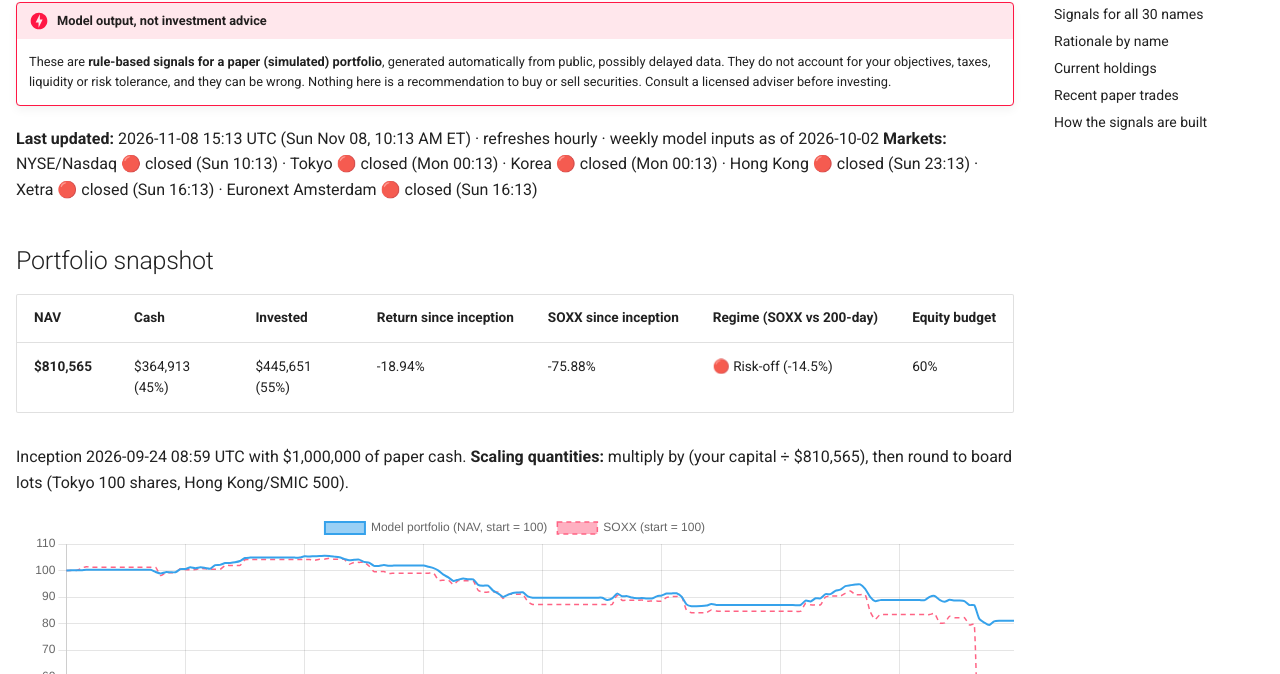
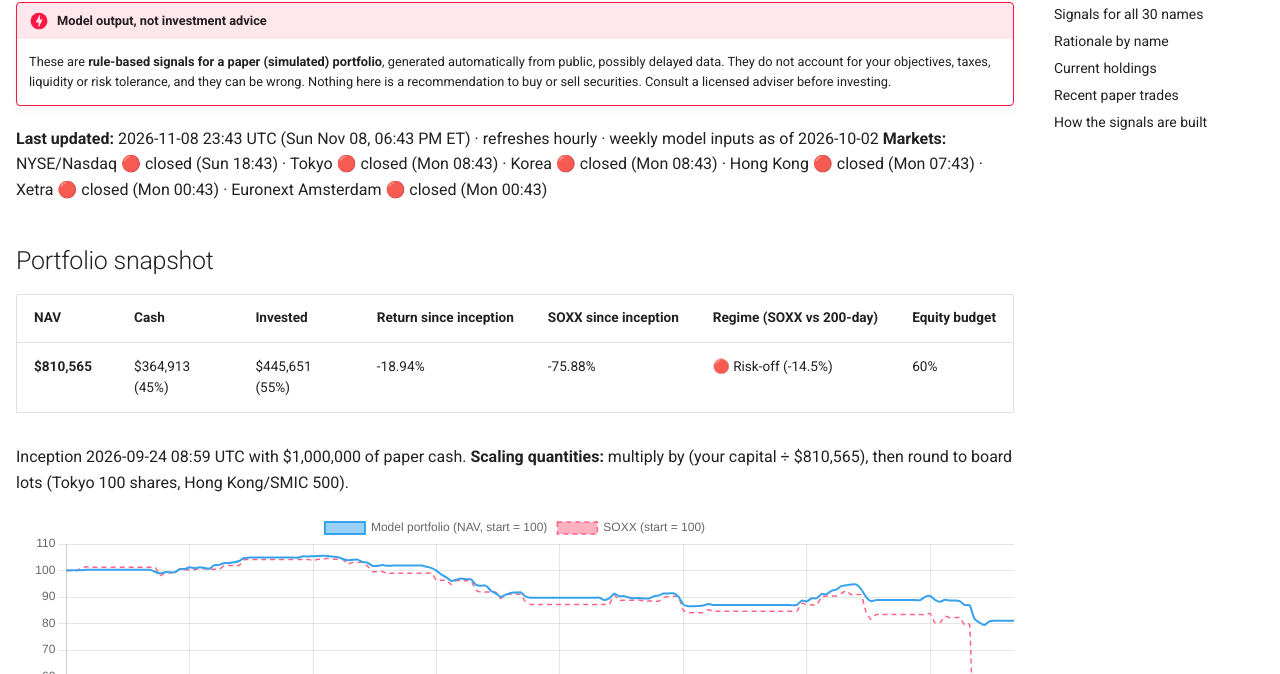
Before and after one commit to findnavish/InvestmentOpportunities, an MkDocs documentation site: the page built from docs/trade-signals/index.md, in a window 1280 px wide and 900 px high. Shown: the part 226-900 px from the top of the window. Built offline with MkDocs 1.6.1 and Material for MkDocs 9.7.7, drawn with Linux system fonts in a browser that asks for light colours; comment, search, counter and statistics services are not loaded.

Commit message:
Signals update 2026-11-08 23:43 UTC

```diff
--- a/docs/trade-signals/index.md
+++ b/docs/trade-signals/index.md
@@ -8,8 +8,8 @@ hide:
 !!! danger "Model output, not investment advice"
     These are **rule-based signals for a paper (simulated) portfolio**, generated automatically from public, possibly delayed data. They do not account for your objectives, taxes, liquidity or risk tolerance, and they can be wrong. Nothing here is a recommendation to buy or sell securities. Consult a licensed adviser before investing.
 
-**Last updated:** 2026-11-08 15:13 UTC (Sun Nov 08, 10:13 AM ET) · refreshes hourly · weekly model inputs as of 2026-10-02
-**Markets:** NYSE/Nasdaq 🔴 closed (Sun 10:13) · Tokyo 🔴 closed (Mon 00:13) · Korea 🔴 closed (Mon 00:13) · Hong Kong 🔴 closed (Sun 23:13) · Xetra 🔴 closed (Sun 16:13) · Euronext Amsterdam 🔴 closed (Sun 16:13)
+**Last updated:** 2026-11-08 23:43 UTC (Sun Nov 08, 06:43 PM ET) · refreshes hourly · weekly model inputs as of 2026-10-02
+**Markets:** NYSE/Nasdaq 🔴 closed (Sun 18:43) · Tokyo 🔴 closed (Mon 08:43) · Korea 🔴 closed (Mon 08:43) · Hong Kong 🔴 closed (Mon 07:43) · Xetra 🔴 closed (Mon 00:43) · Euronext Amsterdam 🔴 closed (Mon 00:43)
 
 ## Portfolio snapshot
 
```
Also changed, not shown: docs/trade-signals/nav.json (+1 -1 lines).
